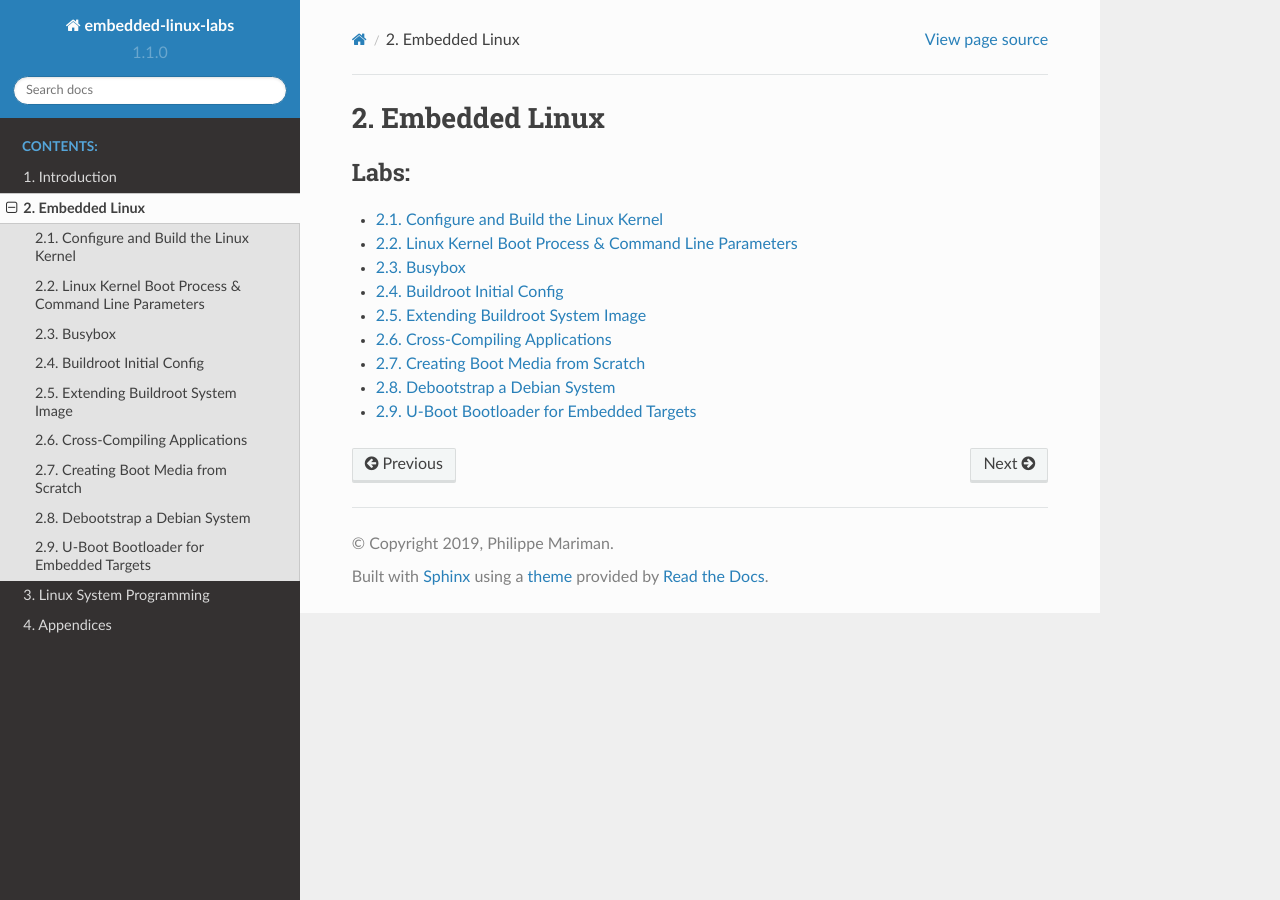
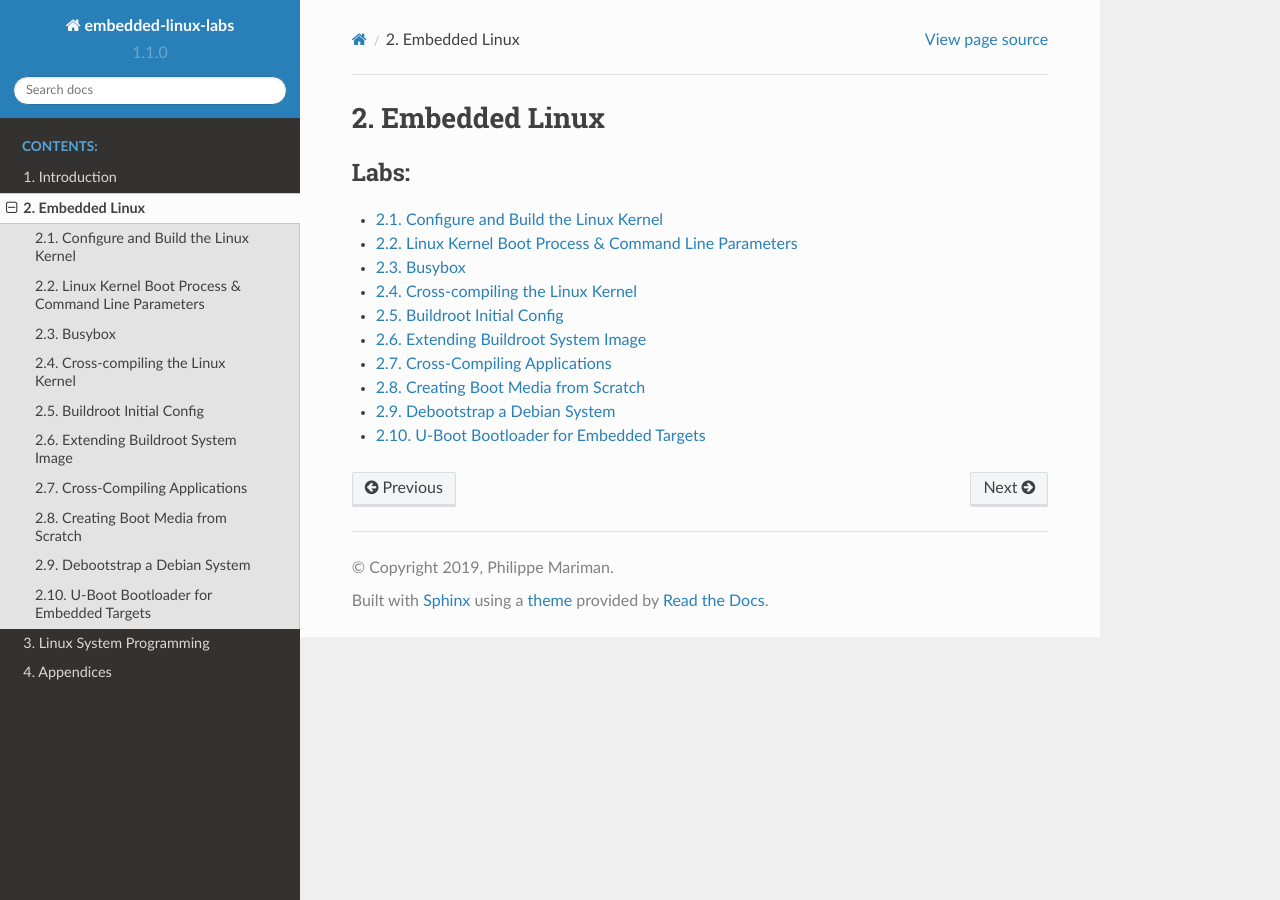
Before and after one commit to pmariman/embedded-linux-labs, a Sphinx documentation site: the page built from docs/source/lab-el.rst, in a window 1280 px wide. Built offline with Sphinx 7.4.7 and the Read the Docs theme 2.0.0, drawn with Linux system fonts in a browser that asks for light colours; part of the change alters nothing that is shown.

Commit message:
add lab kernel 3

```diff
--- a/docs/source/lab-el.rst
+++ b/docs/source/lab-el.rst
@@ -8,6 +8,7 @@ Embedded Linux
     lab-kernel-01
     lab-kernel-02
     lab-bb-01
+    lab-kernel-03
     lab-br-01
     lab-br-02
     lab-br-03
--- /dev/null
+++ b/docs/source/lab-kernel-03.rst
@@ -0,0 +1,133 @@
+Cross-compiling the Linux Kernel
+================================
+
+.. _Bootlin: https://bootlin.com/doc/training/embedded-linux/embedded-linux-slides.pdf
+
+
+References
+----------
+
+* Bootlin_ slides, chapter *Linux kernel introduction*
+* Mainline kernel: https://www.kernel.org/
+
+
+Goals
+-----
+
+* Cross-compile a kernel for an emulated target
+* Use the Debian packaged cross-compiler
+* Make a kernel configuration
+
+
+Kernel make arguments for cross-compilation
+-------------------------------------------
+
+* Possible parameters passed to \texttt{make} for cross compilation:
+
+======================= =========================== ===============================
+**Option**              **Description**             **Example**
+----------------------- --------------------------- -------------------------------
+``ARCH=``               indicate the architecture   ``ARCH=arm``
+``CROSS_COMPILE=``      cross compiler prefix       ``CROSS_COMPILE=arm-linux-``
+``INSTALL_MOD_PATH=``   path to install modules     ``INSTALL_MOD_PATH=../staging``
+======================= =========================== ===============================
+
+* Pre-defined configuration files available for a lot of embedded boards.
+* Architecture and vendor specific configurations enabled.
+
+
+Steps
+-----
+
+1. Install packaged ARM cross-compiler toolchain from distribution:
+::
+
+    user@host: sudo apt install gcc-arm-linux-gnueabihf
+
+2. Get the kernel source:
+::
+
+    user@host: cd ${DL_PATH}
+    user@host: wget https://cdn.kernel.org/pub/linux/kernel/v5.x/linux-5.0.6.tar.xz
+
+3. Extract the source tarball on your host:
+::
+
+    user@host: mkdir ${LINUX_PATH}
+    user@host: tar -C ${LINUX_PATH} -xvf linux-5.0.6.tar.xz
+    user@host: cd ${LINUX_PATH}/linux-5.0.6/
+
+4. Set a default configuration for **vexpress**, a motherboard containing an ARM Cortex-A9:
+::
+
+    user@host: ARCH=arm make vexpress_defconfig
+
+5. Optionally: Start kernel configuration menu:
+::
+
+    user@host: ARCH=arm make menuconfig
+
+6. Start kernel build process, (note: the number of jobs for make should equal 2*cpus + 1):
+::
+
+    user@host: ARCH=arm CROSS_COMPILE=arm-linux-gnueabihf- make -j 9
+
+7. Test if the kernel boots in an emulated environment:
+::
+
+    user@host: qemu-system-arm -M vexpress-a9 -nographic -no-reboot \
+                    -kernel arch/arm/boot/zImage \
+                    -dtb arch/arm/boot/dts/vexpress-v2p-ca9.dtb \
+                    -append "panic=5 console=ttyAMA0"
+
+8. The kernel should panic
+
+
+Assignments
+-----------
+
+* Cross compile *init-hello-world* and test ``init=`` in qemu
+
+
+Questions
+---------
+
+* Show the differences between the default and your kernel configuration.
+
+
+Optional: Staging Installation Steps
+------------------------------------
+
+1. Cross-compile the kernel modules:
+::
+
+    user@host: ARCH=arm CROSS_COMPILE=arm-linux-gnueabihf- make -j 9 modules
+
+2. Copy the kernel to staging directory:
+::
+
+    user@host: mkdir ${STAGING_PATH}/boot
+    user@host: cp arch/arm/boot/zImage ${STAGING_PATH}/boot/zImage
+
+3. Copy the device tree to staging directory:
+::
+
+    user@host: cp arch/arm/boot/dts/vexpress-v2p-ca9.dtb \
+                        ${STAGING_PATH}/boot/vexpress-v2p-ca9.dtb
+
+4. Install kernel modules to staging directory:
+::
+
+    user@host: ARCH=arm INSTALL_MOD_PATH=${STAGING_PATH} make modules_install
+
+
+Optional Assignments
+--------------------
+
+* Cross compile *busybox* and install to the the staging directory
+* Create a compressed *cpio* archive and boot in *qemu*
+* Configure the kernel to run without dynamic loadable modules, but keep the same functionality
+* Cross compile *toybox*, create a new compressed *cpio* archive and boot in *qemu*.
+  Compare the differences between *toybox* and *busybox*.
+* Configure the kernel in a way to make the resulting binary as small as possible (non used funtionality can be
+  removed from the config, e.g. ipv6, wireless networking, exotic protocols, file systems, ...)
```
